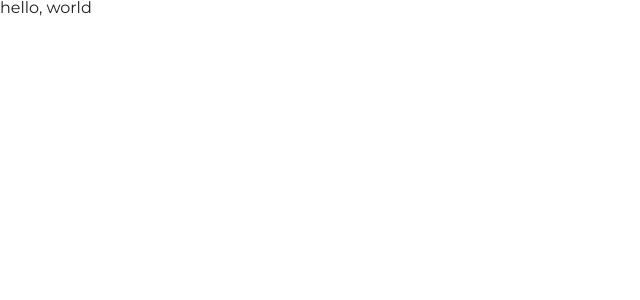
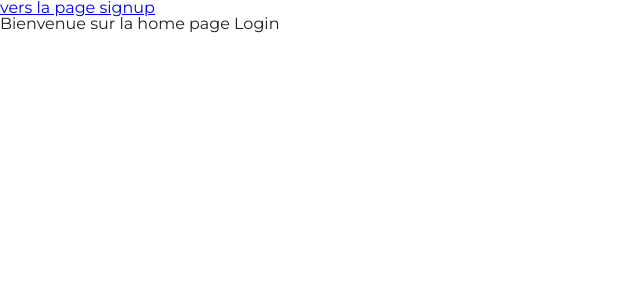
Before and after one commit to cauxNicolas/crud-frontend, a React (Create React App) app: page / in a window 1280 px wide. Shown: the top 300 px of the page, without its empty margins (0-640 px from the left). Built offline with nearby package versions, Linux system fonts and the light colour scheme.

Commit message:
first link

```diff
--- a/src/App.js
+++ b/src/App.js
@@ -2,9 +2,25 @@ import React from "react";
 import "./App.css";
 // navigation
 import { BrowserRouter as Router, Switch, Route, Link } from "react-router-dom";
+// containers
+import Login from "./containers/Login";
+import Signup from "./containers/Signup";
 
 function App() {
-  return <div>hello, world</div>;
+  return (
+    <div>
+      <Router>
+        <Switch>
+          <Route path="/signup">
+            <Signup />
+          </Route>
+          <Route path="/">
+            <Login />
+          </Route>
+        </Switch>
+      </Router>
+    </div>
+  );
 }
 
 export default App;
--- /dev/null
+++ b/src/containers/Login.js
@@ -0,0 +1,13 @@
+import React from "react";
+import { Link } from "react-router-dom";
+
+const Login = () => {
+  return (
+    <div>
+      <Link to="/signup">vers la page signup</Link>
+      <p>Bienvenue sur la home page Login</p>
+    </div>
+  );
+};
+
+export default Login;
--- /dev/null
+++ b/src/containers/Signup.js
@@ -0,0 +1,13 @@
+import React from "react";
+import { Link } from "react-router-dom";
+
+const Signup = () => {
+  return (
+    <div>
+      <Link to="/">retour vers la home</Link>
+      <p>Vous êtes sur la page signup</p>
+    </div>
+  );
+};
+
+export default Signup;
```
